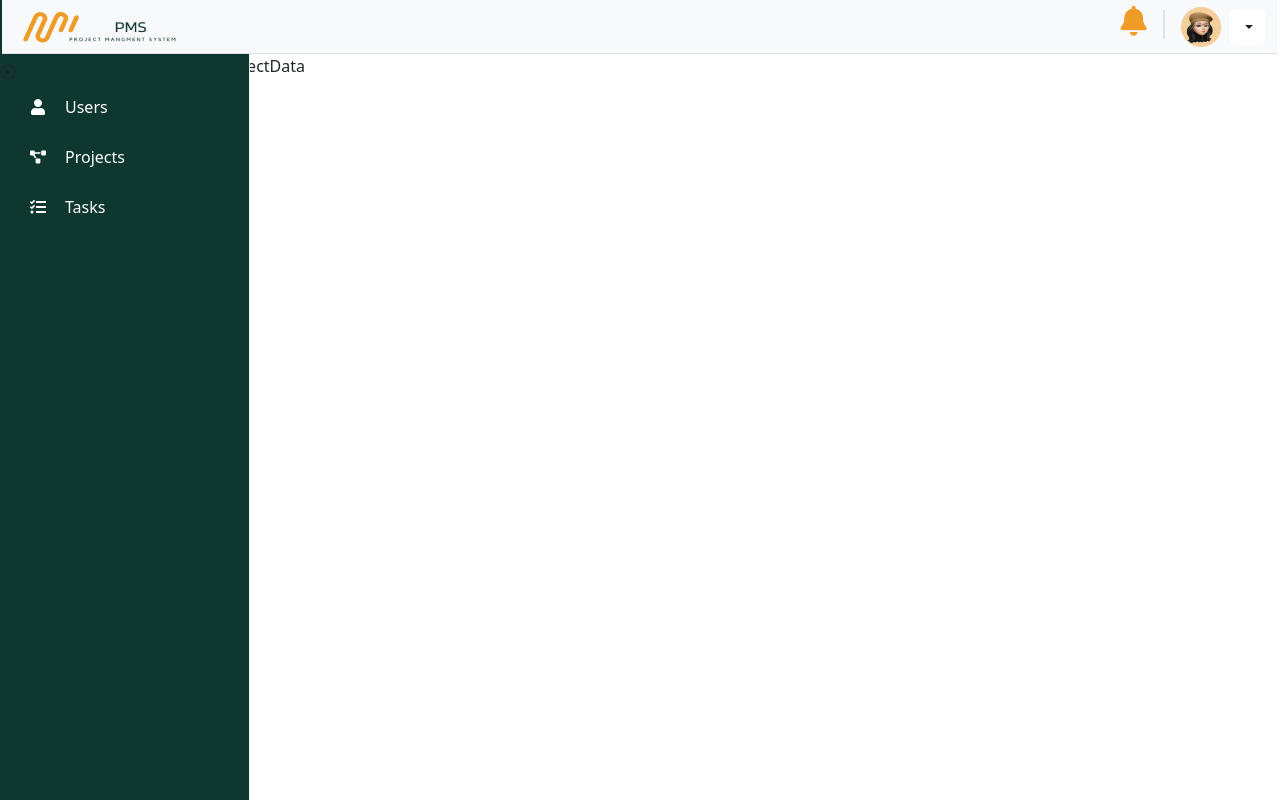
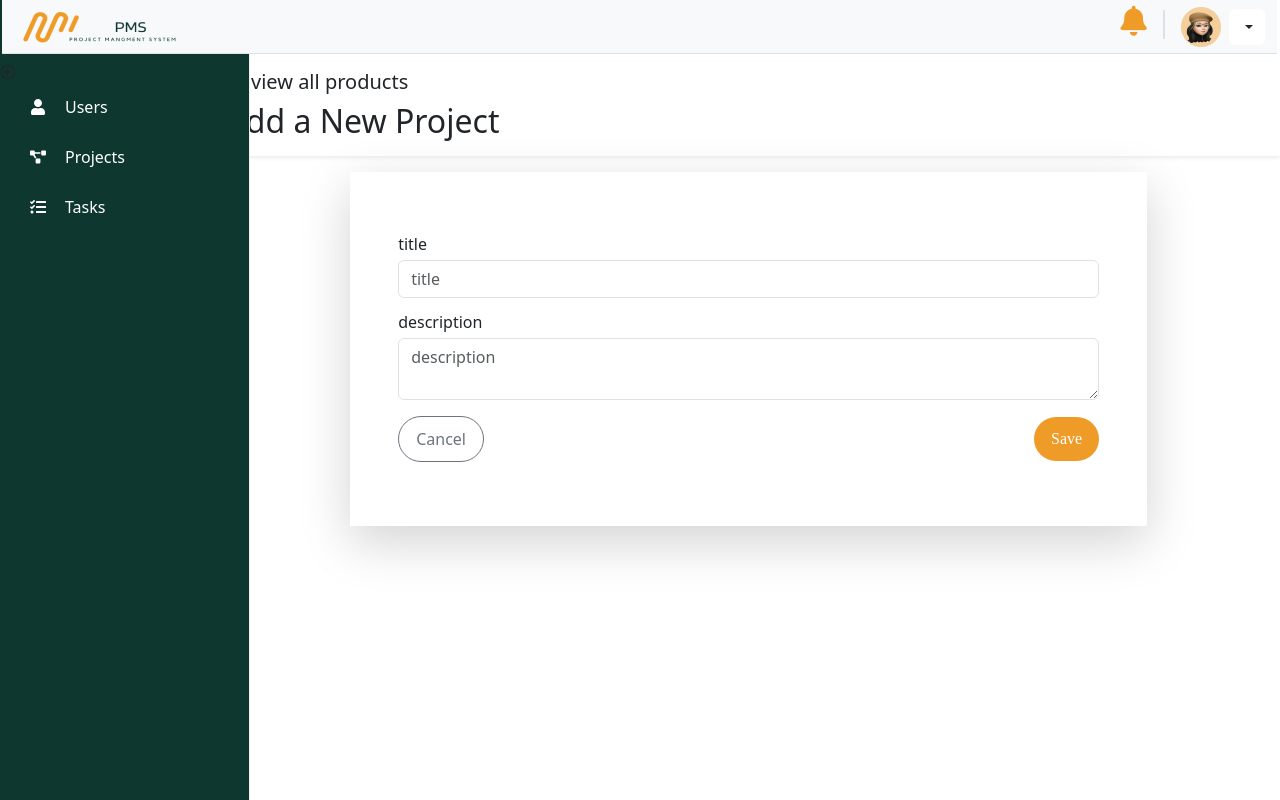
Before and after one commit to Youssefgamalsa/Project_Managment, a React (Vite) app: page /dashboard/projects-data in a window 1280 px wide. Built offline with nearby package versions, Linux system fonts and the light colour scheme; sample sign-in values are in the browser's storage.

Commit message:
project-data

```diff
--- a/src/App.css
+++ b/src/App.css
@@ -62,20 +62,36 @@ form input::placeholder {
   color: #ef9b28 !important;
   background-color: unset !important;
 }
-.icon{
+.icon {
   color: rgba(239, 155, 40, 1);
   cursor: pointer;
   font-size: 30px;
 }
-.hover:hover{
+.hover:hover {
   color: red;
-  transition: .4s;
+  transition: 0.4s;
 }
-.edit{
+.edit {
   z-index: 55;
   width: 120%;
   margin-left: -20.3%;
 }
-.pp{
+.pp {
   padding-top: 30%;
 }
+.table thead tr th {
+  background-color: #315951e5;
+  color: #fff;
+  border-right: 1px solid #315951a1;
+}
+.btns button {
+  padding: 10px 17px !important;
+}
+.submit {
+  background: #ef9b28;
+  border: none;
+  color: #fff;
+  font-family: "Montserrat";
+  font-size: 16px;
+  font-weight: 400;
+}
--- a/src/modules/BaseUrls/BaseUrls.jsx
+++ b/src/modules/BaseUrls/BaseUrls.jsx
@@ -1,8 +1,8 @@
-const baseurl = "https://upskilling-egypt.com:3003/api/v1" ;
+export const baseurl = "https://upskilling-egypt.com:3003/api/v1" ;
 
 const baseUsers = `${baseurl}/Users` ;
 
- const baseUsersAuth = {
+const baseUsersAuth = {
     login:`${baseUsers}/Login`,
     register:`${baseUsers}/Register`,
     resetrequest:`${baseUsers}/Reset/Request`,
@@ -10,4 +10,5 @@ const baseUsers = `${baseurl}/Users` ;
     verify:`${baseUsers}/verify`,
     changepass:`${baseUsers}/ChangePassword`,
 }
+
 export default baseUsersAuth;
--- a/src/modules/Projects/components/ProjectData/ProjectData.jsx
+++ b/src/modules/Projects/components/ProjectData/ProjectData.jsx
@@ -1,5 +1,78 @@
+import axios from "axios";
+import { useForm } from "react-hook-form";
+import { baseurl } from "../../../BaseUrls/BaseUrls";
+import { useNavigate } from "react-router-dom";
+
 export default function ProjectData() {
+  let navigate = useNavigate();
+  let {
+    register,
+    handleSubmit,
+    formState: { errors },
+  } = useForm();
+  let onsubmit = async (data) => {
+    let response = await axios.post(`${baseurl}/Project`, data , {
+      headers: {
+        Authorization: `Bearer ${localStorage.getItem("token")}`,
+      },
+    });
+    console.log(response);
+    navigate("/dashboard/projects");
+  };
   return (
-    <div>ProjectData</div>
-  )
+    <>
+      <div className="title bg-white p-2 shadow-sm my-2">
+        <h5
+          onClick={() => navigate("/dashboard/projects")}
+          style={{ cursor: "pointer" }}
+        >
+          <i className="fa-solid fa-chevron-left mx-1"></i> view all products{" "}
+        </h5>
+        <h2> Add a New Project </h2>
+      </div>
+      <form
+        className="w-75 m-auto p-5 shadow-lg my-3"
+        onSubmit={handleSubmit(onsubmit)}
+      >
+        <div className="my-2">
+          <label htmlFor="title" className="my-1">
+            title
+          </label>
+          <input
+            className="form-control "
+            placeholder="title"
+            id="title"
+            {...register("title", { required: "title is required " })}
+          />
+          {errors.title && (
+            <span className="text-danger">{errors.title.message}</span>
+          )}
+        </div>
+        <div className="my-2">
+          <label htmlFor="description" className="my-1">
+            description
+          </label>
+          <textarea
+            className="form-control"
+            placeholder="description"
+            id="description"
+            {...register("description", {
+              required: "description is required ",
+            })}
+          />
+          {errors.description && (
+            <span className="text-danger">{errors.description.message}</span>
+          )}
+        </div>
+        <div className="btns d-flex justify-content-between align-items-center my-3">
+          <button className="btn btn-outline-secondary rounded-5 d-inline-block" type="button">
+            Cancel
+          </button>
+          <button className="rounded-5 d-inline-block submit" type="submit" >
+            Save
+          </button>
+        </div>
+      </form>
+    </>
+  );
 }
--- a/src/modules/Projects/components/ProjectList/ProjectList.jsx
+++ b/src/modules/Projects/components/ProjectList/ProjectList.jsx
@@ -1,7 +1,64 @@
-
+import axios from "axios";
+import { useNavigate } from "react-router-dom";
+import { baseurl } from "../../../BaseUrls/BaseUrls";
+import { useEffect, useState } from "react";
 
 export default function ProjectList() {
+  const [projectList, setProjectList] = useState([]);
+  let navigate = useNavigate();
+  let getProducts = async () => {
+    try {
+      let response = await axios.get(`${baseurl}/Project/manager`, {
+        headers: {
+          Authorization: `Bearer ${localStorage.getItem("token")}`,
+        },
+      });
+      setProjectList(response.data.data);
+      console.log(response.data.data);
+    } catch (error) {
+      console.log(error);
+    }
+  };
+  useEffect(() => {
+    getProducts();
+  }, []);
   return (
-    <div>ProjectList</div>
-  )
+    <>
+      <div className="title d-flex justify-content-between align-items-center p-4 bg-white shadow-sm mb-3">
+        <h3> Projects </h3>
+        <button
+          className="px-4 py-2 rounded-5 text-white"
+          style={{backgroundColor:'#EF9B28' , border:'none'}}
+          onClick={() => navigate("/dashboard/projects-data")}
+        >
+        <i className="fa-solid fa-plus mx-2"></i> Add New Project </button>
+      </div>
+      <table className="table">
+        <thead>
+          <tr>
+            <th scope="col" >Title</th>
+            <th scope="col">No of Tasks </th>
+            <th scope="col">Description </th>
+            <th scope="col">Actions </th>
+          </tr>
+        </thead>
+        <tbody>
+          {projectList.length > 0
+            ? projectList.map((project) => (
+                <tr key={project.id}>
+                  <td>{project?.title}</td>
+                  <td> {project.task.length} </td>
+                  <td>{project?.description}</td>
+                  <td style={{ cursor: "pointer" }}>
+                    <i className="fa fa-eye mx-1" />
+                    <i className="fa fa-edit mx-1" />
+                    <i className="fa fa-trash mx-1" />
+                  </td>
+                </tr>
+              ))
+            : ""}
+        </tbody>
+      </table>
+    </>
+  );
 }
--- a/src/modules/Shared/components/Sidebar/Sidebar.jsx
+++ b/src/modules/Shared/components/Sidebar/Sidebar.jsx
@@ -1,6 +1,6 @@
 import { Sidebar, Menu, MenuItem } from "react-pro-sidebar"
 import { NavLink } from "react-router-dom"
-import React, { useState } from "react"
+import { useState } from "react"
 import { FaProjectDiagram, FaTasks, FaUser } from "react-icons/fa"
 import { FiArrowLeftCircle, FiArrowRightCircle } from "react-icons/fi"
 
```
